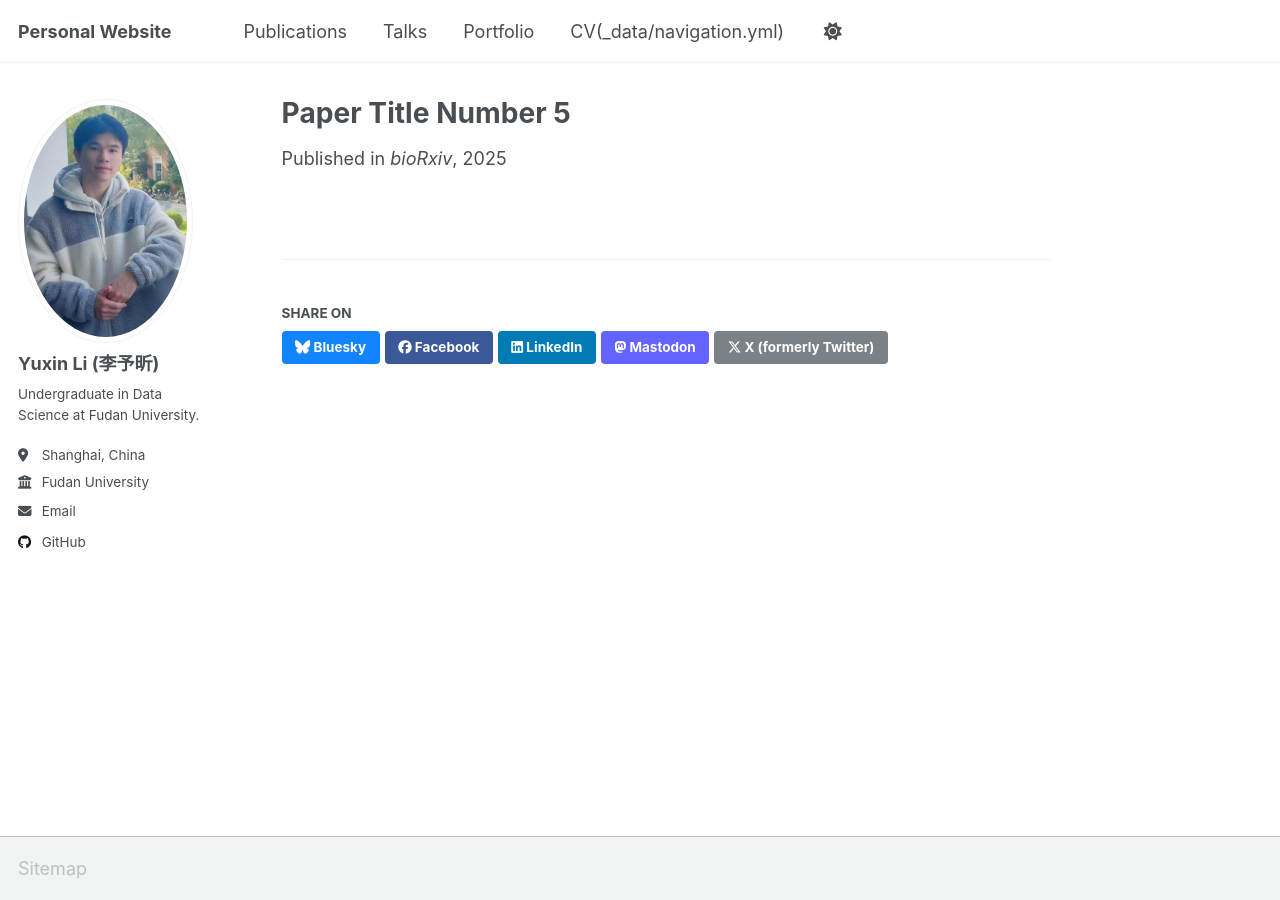
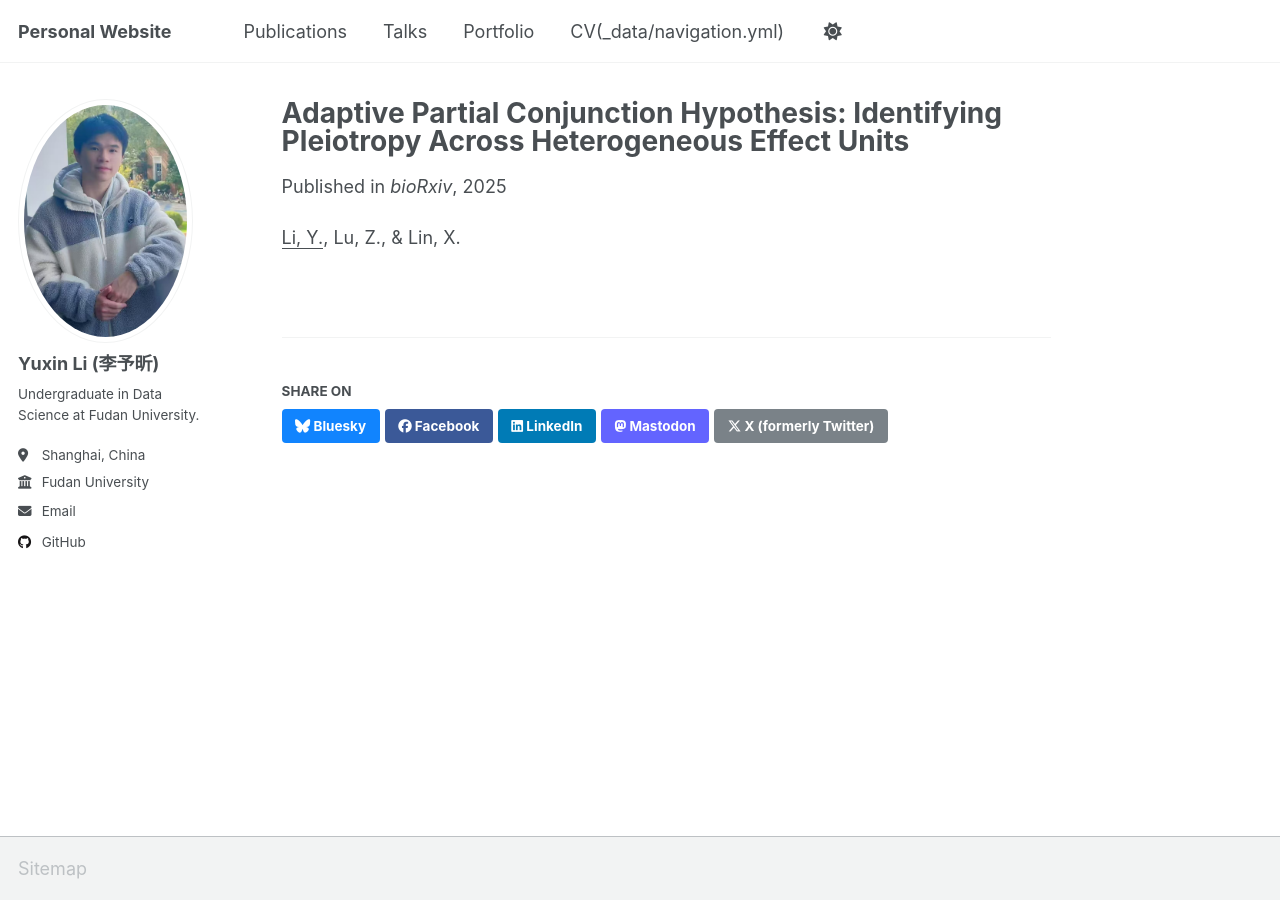
Before and after one commit to colinyuxin/colinyuxin.github.io, a Jekyll site: the page built from _publications/2025-06-08-paper-title-number-5.md, in a window 1280 px wide. Built offline with Jekyll 4.4.1, drawn with Linux system fonts in a browser that asks for light colours; a script that is not in the unit is left out.

Commit message:
Update 2025-06-08-paper-title-number-5.md

```diff
--- a/_publications/2025-06-08-paper-title-number-5.md
+++ b/_publications/2025-06-08-paper-title-number-5.md
@@ -1,8 +1,10 @@
 ---
+title: "Adaptive Partial Conjunction Hypothesis: Identifying Pleiotropy Across Heterogeneous Effect Units"
 collection: publications
-category: preprints          # 对应上面 config 里的 preprints
+category: preprints          # 对应 _config.yml 里的 preprints / conferences 看你怎么配
 permalink: /publication/apch
 date: 2025-11-28
 venue: "bioRxiv"
-paperurl: "https://doi.org/10.1101/2025.11.25.690340"
 ---
+
+<u>Li, Y.</u>, Lu, Z., & Lin, X.
```
